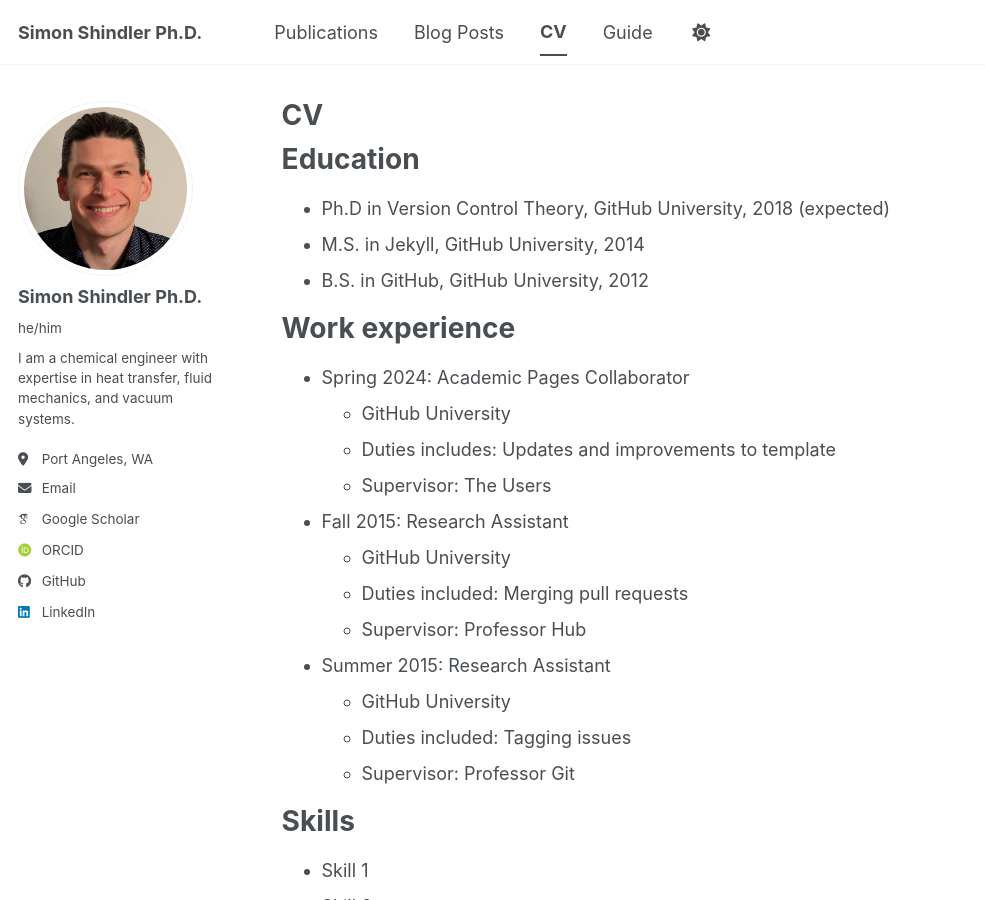
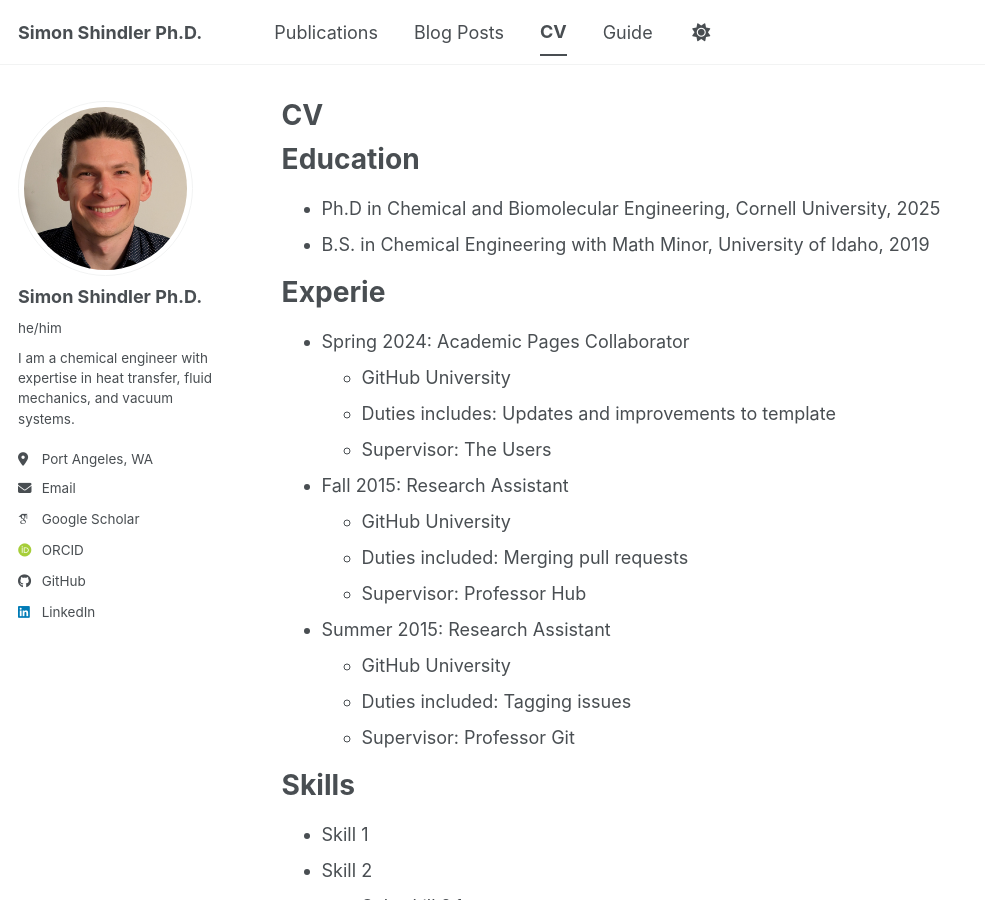
Before and after one commit to sgshindler/sgshindler.github.io, a Jekyll site: the page built from _pages/cv.md, in a window 1280 px wide and 900 px high. Shown: the whole window, without its empty margins (0-985 px from the left). Built offline with Jekyll 4.4.1, drawn with Linux system fonts in a browser that asks for light colours; some web fonts are replaced; a script bundle is joined from its source files by our own code; library files that are not in the unit come from our copies; some of the changed text lies outside the part shown.

Commit message:
Update cv.md

```diff
--- a/_pages/cv.md
+++ b/_pages/cv.md
@@ -11,11 +11,10 @@ redirect_from:
 
 Education
 ======
-* Ph.D in Version Control Theory, GitHub University, 2018 (expected)
-* M.S. in Jekyll, GitHub University, 2014
-* B.S. in GitHub, GitHub University, 2012
+* Ph.D in Chemical and Biomolecular Engineering, Cornell University, 2025
+* B.S. in Chemical Engineering with Math Minor, University of Idaho, 2019
 
-Work experience
+Experie
 ======
 * Spring 2024: Academic Pages Collaborator
   * GitHub University
@@ -47,14 +46,14 @@ Publications
     {% include archive-single-cv.html %}
   {% endfor %}</ul>
 
-Talks
-======
-  <ul>{% for post in site.talks reversed %}
-    {% include archive-single-talk-cv.html  %}
-  {% endfor %}</ul>
+#Talks
+#======
+#  <ul>{% for post in site.talks reversed %}
+#    {% include archive-single-talk-cv.html  %}
+#  {% endfor %}</ul>
 
-Teaching
-======
+#Teaching
+#======
   <ul>{% for post in site.teaching reversed %}
     {% include archive-single-cv.html %}
   {% endfor %}</ul>
```
